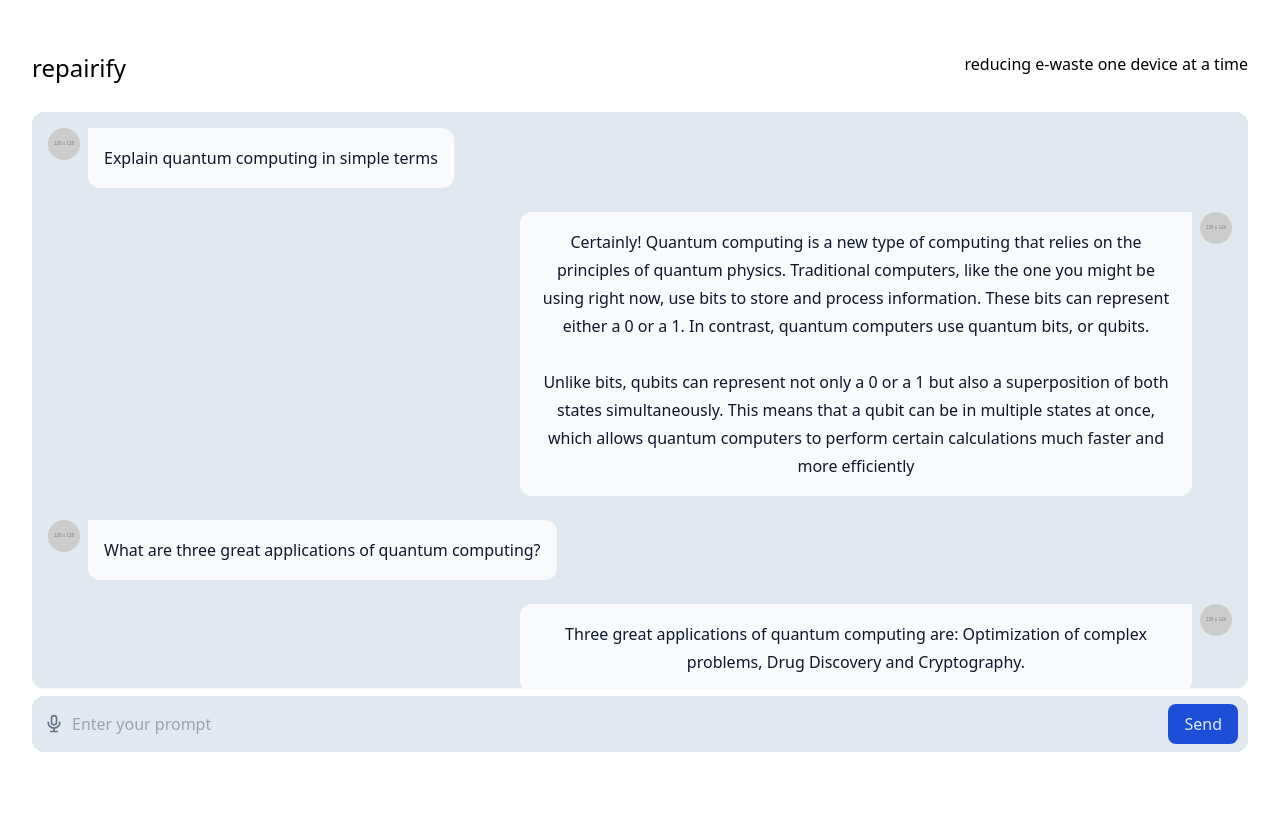
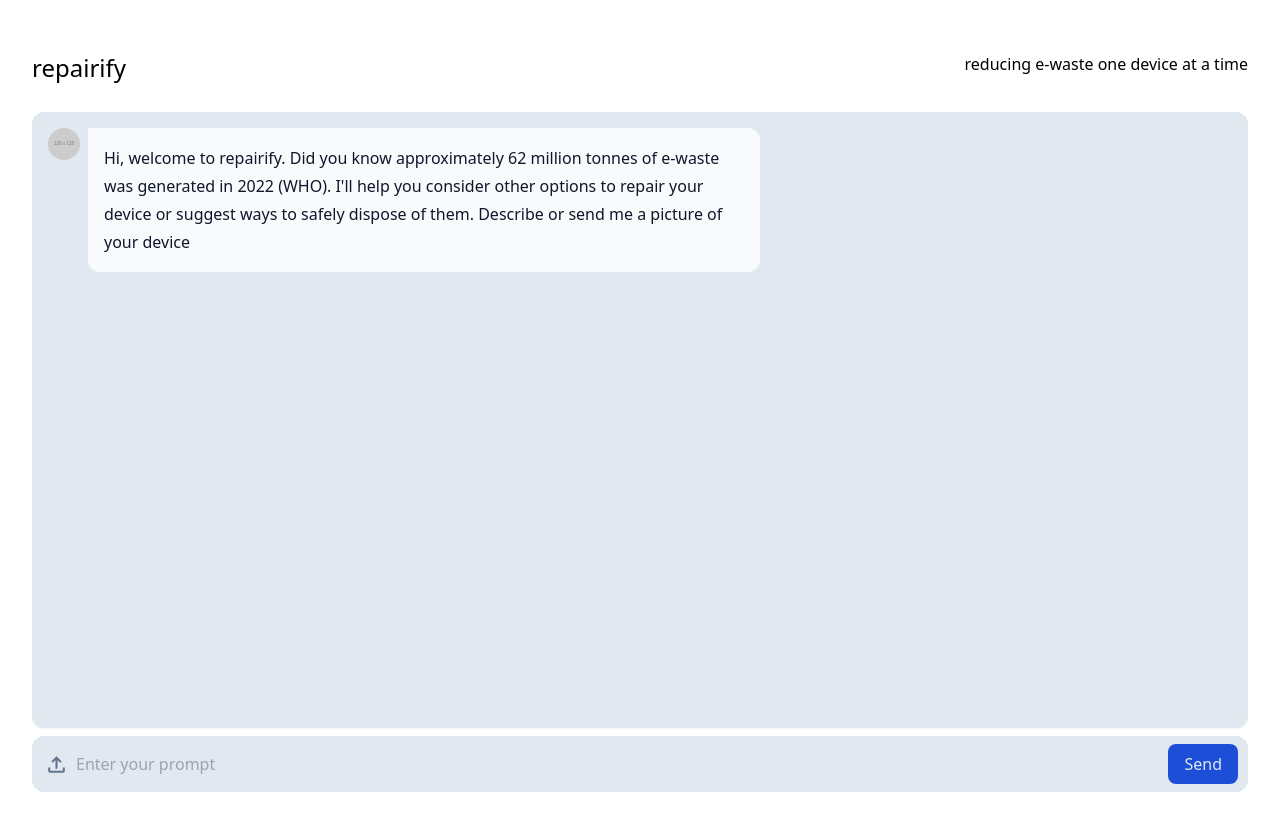
Before and after one commit to tobyL05/repairify, a React (Vite) app: page / in a window 1280 px wide. Before the commit the page ends 800 px from the top, so only its background shows below. Built offline with nearby package versions, Linux system fonts and the light colour scheme.

Commit message:
Fixed messaging

```diff
--- /dev/null
+++ b/content.ts
@@ -0,0 +1,4 @@
+
+const introduction: string = "Hi, welcome to repairify. Did you know approximately 62 million tonnes of e-waste was generated in 2022 (WHO). I'll help you consider other options to repair your device or suggest ways to safely dispose of them. Describe or send me a picture of your device"
+
+export { introduction }
--- a/package.json
+++ b/package.json
@@ -12,6 +12,8 @@
   "dependencies": {
     "react": "^18.3.1",
     "react-dom": "^18.3.1",
+    "react-icons": "^5.3.0",
+    "react-type-animation": "^3.2.0",
     "tailwind-merge": "^2.5.3"
   },
   "devDependencies": {
--- a/src/App.tsx
+++ b/src/App.tsx
@@ -7,7 +7,7 @@ function App() {
   return (
     <>
         <Navbar />
-        <PromptContainer className={""} />
+        <PromptContainer className={''} />
     </>
   )
 }
--- a/src/components/Bubbles.tsx
+++ b/src/components/Bubbles.tsx
@@ -1,112 +1,53 @@
+import { FormEvent, useRef, useState } from "react"
 import { twMerge } from "tailwind-merge"
+import { introduction } from "../../content.ts"
+import FileUploadButton from "./FileUploadBtn.tsx";
+import MessageRenderer from "./MessageRenderer.tsx";
 
 interface props {
     className: string | undefined
 }
 
-export default function PromptContainer({ className } : props) {
+
+
+// function to send request
+
+// function to add to messages
+
+// Handle file change event
+
+export default function PromptContainer({ className }: props) {
+
+    const [input, setInput] = useState("")
+    const [messages, setMessages] = useState([introduction])
+
+    function sendInput(e: FormEvent<HTMLFormElement>) {
+        e.preventDefault()
+        setMessages([...messages, input])
+
+    }
+
     return (
         <>
             {/* Prompt Messages Container - Modify the height according to your need */}
-        <div className={twMerge('flex h-[80vh] w-full flex-col',className)}>
+            <div className={twMerge('flex h-[85vh] w-full flex-col', className)}>
                 {/* Prompt Messages */}
-        <div
-            className="flex-1 space-y-6 overflow-y-auto rounded-xl bg-slate-200 p-4 text-sm leading-6 text-slate-900 shadow-sm dark:bg-slate-900 dark:text-slate-300 sm:text-base sm:leading-7"
-        >
-            <div className="flex items-start">
-            <img
-                className="mr-2 h-8 w-8 rounded-full"
-                src="https://dummyimage.com/128x128/363536/ffffff&text=J"
-            />
-            <div
-                className="flex rounded-b-xl rounded-tr-xl bg-slate-50 p-4 dark:bg-slate-800 sm:max-w-md md:max-w-2xl"
-            >
-                <p>Explain quantum computing in simple terms</p>
-            </div>
-            </div>
-            <div className="flex flex-row-reverse items-start">
-            <img
-                className="ml-2 h-8 w-8 rounded-full"
-                src="https://dummyimage.com/128x128/354ea1/ffffff&text=G"
-            />
-
-            <div
-                className="flex min-h-[85px] rounded-b-xl rounded-tl-xl bg-slate-50 p-4 dark:bg-slate-800 sm:min-h-0 sm:max-w-md md:max-w-2xl"
-            >
-                <p>
-                Certainly! Quantum computing is a new type of computing that relies on
-                the principles of quantum physics. Traditional computers, like the one
-                you might be using right now, use bits to store and process
-                information. These bits can represent either a 0 or a 1. In contrast,
-                quantum computers use quantum bits, or qubits.<br /><br />
-                Unlike bits, qubits can represent not only a 0 or a 1 but also a
-                superposition of both states simultaneously. This means that a qubit
-                can be in multiple states at once, which allows quantum computers to
-                perform certain calculations much faster and more efficiently
-                </p>
-            </div>
-            </div>
-            <div className="flex items-start">
-            <img
-                className="mr-2 h-8 w-8 rounded-full"
-                src="https://dummyimage.com/128x128/363536/ffffff&text=J"
-            />
-            <div
-                className="flex rounded-b-xl rounded-tr-xl bg-slate-50 p-4 dark:bg-slate-800 sm:max-w-md md:max-w-2xl"
-            >
-                <p>What are three great applications of quantum computing?</p>
-            </div>
-            </div>
-            <div className="flex flex-row-reverse items-start">
-            <img
-                className="ml-2 h-8 w-8 rounded-full"
-                src="https://dummyimage.com/128x128/354ea1/ffffff&text=G"
-            />
-            <div
-                className="flex min-h-[85px] rounded-b-xl rounded-tl-xl bg-slate-50 p-4 dark:bg-slate-800 sm:min-h-0 sm:max-w-md md:max-w-2xl"
-            >
-                <p>
-                Three great applications of quantum computing are: Optimization of
-                complex problems, Drug Discovery and Cryptography.
-                </p>
+                <div className="overflow-scroll flex-1 space-y-6 overflow-y-auto rounded-xl bg-slate-200 p-4 text-sm leading-6 text-slate-900 shadow-sm dark:bg-slate-900 dark:text-slate-300 sm:text-base sm:leading-7" >
+                    <MessageRenderer msgs={messages}/>
                 </div>
 
-            </div>
-            </div>
                 {/* Prompt message input */}
-            <form className="mt-2">
+                <form className="mt-2" onSubmit={(e) => sendInput(e)}>
                     <label htmlFor="chat-input" className="sr-only">Enter your prompt</label>
                     <div className="relative">
-                <button
-                    type="button"
-                    className="absolute inset-y-0 left-0 flex items-center pl-3 text-slate-500 hover:text-blue-600 dark:text-slate-400 dark:hover:text-blue-600"
-                >
-                    <svg
-                    aria-hidden="true"
-                    className="h-5 w-5"
-                    viewBox="0 0 24 24"
-                    xmlns="http://www.w3.org/2000/svg"
-                    strokeWidth="2"
-                    stroke="currentColor"
-                    fill="none"
-                    strokeLinecap="round"
-                    strokeLinejoin="round"
-                    >
-                    <path stroke="none" d="M0 0h24v24H0z" fill="none"></path>
-                    <path
-                        d="M9 2m0 3a3 3 0 0 1 3 -3h0a3 3 0 0 1 3 3v5a3 3 0 0 1 -3 3h0a3 3 0 0 1 -3 -3z"
-                    ></path>
-                    <path d="M5 10a7 7 0 0 0 14 0"></path>
-                    <path d="M8 21l8 0"></path>
-                    <path d="M12 17l0 4"></path>
-                    </svg>
-                    <span className="sr-only">Use voice input</span>
-                </button>
+                        <FileUploadButton className="absolute inset-y-0 left-0 flex items-center pl-3 text-slate-500 hover:text-blue-600 dark:text-slate-400 dark:hover:text-blue-600"/>
+
                         <textarea
                             id="chat-input"
-                    className="block w-full resize-none rounded-xl border-none bg-slate-200 p-4 pl-10 pr-20 text-sm text-slate-900 focus:outline-none focus:ring-2 focus:ring-blue-600 dark:bg-slate-900 dark:text-slate-200 dark:placeholder-slate-400 dark:focus:ring-blue-600 sm:text-base"
+                            className="block w-full resize-none rounded-xl border-none bg-slate-200 p-4 pl-11 pr-20 text-sm text-slate-900 focus:outline-none focus:ring-2 focus:ring-blue-600 dark:bg-slate-900 dark:text-slate-200 dark:placeholder-slate-400 dark:focus:ring-blue-600 sm:text-base overflow-hidden"
                             placeholder="Enter your prompt"
                             rows={1}
+                            onChange={(e) => setInput(e.target.value)}
                             required
                         ></textarea>
                         <button
--- /dev/null
+++ b/src/components/FileUploadBtn.tsx
@@ -0,0 +1,45 @@
+import React, { useRef } from 'react';
+import { twMerge } from 'tailwind-merge';
+import { MdOutlineFileUpload } from "react-icons/md";
+
+interface props {
+    className: string
+}
+
+const FileUploadButton = ({ className } : props) => {
+  // Create a reference for the file input
+  const fileInputRef = useRef<HTMLInputElement>(null);
+
+  // Handle file change event
+  const handleFileChange = (event: React.ChangeEvent<HTMLInputElement>) => {
+    const file = event.target.files?.[0]; // Safely access files
+    if (file) {
+      console.log('Selected file:', file);
+      // You can handle the file (e.g., upload it to a server) here
+    }
+  };
+
+  // Trigger the file input click when the button is clicked
+  const handleButtonClick = () => {
+    fileInputRef.current?.click(); // Trigger the hidden file input's click
+  };
+
+  return (
+    <div className={twMerge('',className)}>
+      {/* Hidden file input element */}
+      <input
+        type="file"
+        ref={fileInputRef}
+        style={{ display: 'none' }}
+        onChange={handleFileChange}
+      />
+
+      {/* Button to trigger file input */}
+      <button onClick={handleButtonClick}>
+        <MdOutlineFileUpload size={25} />
+      </button>
+    </div>
+  );
+};
+
+export default FileUploadButton;
--- /dev/null
+++ b/src/components/InputBubble.tsx
@@ -0,0 +1,16 @@
+interface props {
+    userIn: string
+}
+
+export default function InputBubble({ userIn } : props) {
+    return (
+        <div className="flex flex-row-reverse items-start">
+            <div className="flex flex-row-reverse items-start">
+                <img className="ml-2 h-8 w-8 rounded-full" src="https://dummyimage.com/128x128/354ea1/ffffff&text=G" />
+            </div>
+            <div className="flex min-h-[85px] rounded-b-xl rounded-tl-xl bg-slate-50 p-4 dark:bg-slate-800 sm:min-h-0 sm:max-w-md md:max-w-2xl" >
+                <p>{ userIn }</p>
+            </div>
+        </div>
+    )
+}
--- /dev/null
+++ b/src/components/MessageRenderer.tsx
@@ -0,0 +1,35 @@
+import { useMemo } from "react"
+import InputBubble from "./InputBubble"
+import OutputBubble from "./OutputBubble"
+
+interface props {
+    msgs: string[]
+}
+
+function renderMessage(msgs: string[]) {
+    return msgs.map((msg, idx) => {
+        if (idx == 0) {
+            // llm output
+            return <OutputBubble key={idx} llmOut={msg}/>
+        }
+        else if (idx % 2 == 0) {
+            // llm output
+            return <OutputBubble key={idx} llmOut={msg}/>
+        } else {
+            return <InputBubble key={idx} userIn={msg} />
+
+        }
+    })
+}
+
+export default function MessageRenderer({ msgs } : props) {
+    const chats = useMemo(() => {
+        return renderMessage(msgs)
+    }, [msgs])
+
+    return (
+        <>
+            { chats }
+        </>
+    )
+}
--- /dev/null
+++ b/src/components/OutputBubble.tsx
@@ -0,0 +1,23 @@
+import { TypeAnimation } from "react-type-animation"
+
+interface props {
+    llmOut: string
+}
+
+export default function OutputBubble({ llmOut } : props) {
+    return (
+        <div className="flex flex-row items-start">
+            <img className="mr-2 h-8 w-8 rounded-full" src="https://dummyimage.com/128x128/363536/ffffff&text=J" />
+            <div className="flex rounded-b-xl rounded-tr-xl bg-slate-50 p-4 dark:bg-slate-800 sm:max-w-md md:max-w-2xl" >
+            <TypeAnimation
+                sequence={[llmOut]}
+                wrapper="p"
+                speed={90}
+                style={{ textAlign: 'start'}}
+                repeat={0}
+                cursor={false}
+                />
+            </div>
+        </div>
+    )
+}
```
Also changed, not shown: 1 other file (tests, documents, lock files or other folders). Lines whose indentation alone changed are shown as unchanged.
